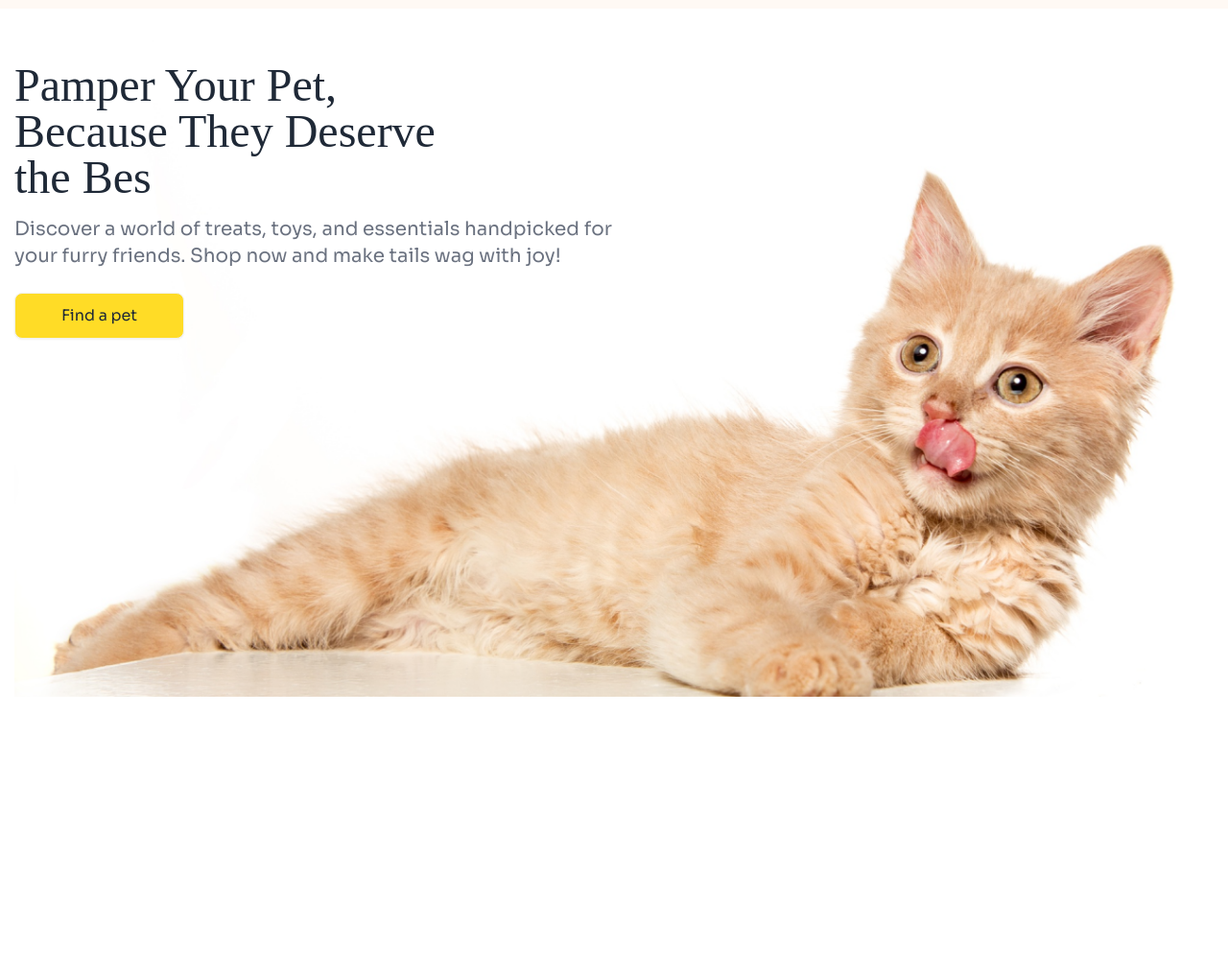
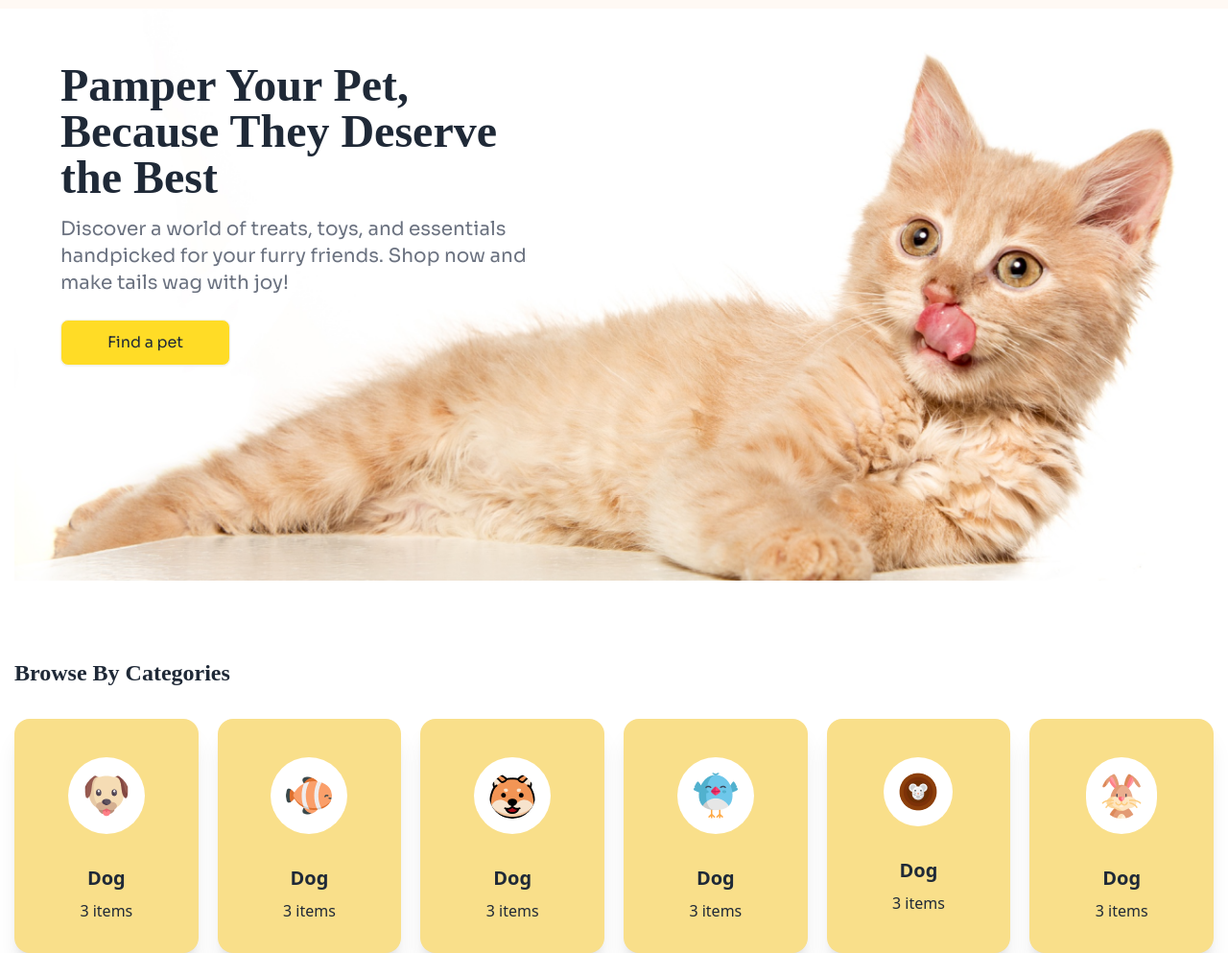
Before and after one commit to ItsMoumita/assignment3-pet-shop, a plain HTML site: page index.html in a window 1280 px wide. Shown: the part 71-1064 px from the top of the page at 96% size. Before the commit the page ends 800 px from the top, so only its background shows below. Drawn offline with nearby package versions, Linux system fonts and the light colour scheme; a web font is replaced by a local one.

Commit message:
added brows card section

```diff
--- a/index.html
+++ b/index.html
@@ -94,24 +94,106 @@
         </section>
       </nav>
 
-      <!-- banner section  -->
+       <!-- Banner Section -->
+        <div class="banner max-w-[1250px] mx-auto mt-14 relative flex flex-col md:flex-row items-start pb-32 md:pb-40 lg:pb-56">
+        <div class="banner-description w-full md:w-1/2 z-10  md:px-12">
+      <h1 class="adlam-display text-3xl lg:text-5xl font-bold mb-4 leading-tight">
+          Pamper Your Pet, <br> Because They Deserve <br> the Best
+      </h1>
+      <p class="sora text-base lg:text-xl text-gray-500 mb-6">
+          Discover a world of treats, toys, and essentials handpicked for your furry friends. Shop now and make tails wag with joy!
+      </p>
+      <button class="btn bg-primary-color px-8 md:px-12 primary-btn text-base sora">
+          Find a pet
+      </button>
+  </div>
 
-      <div class="banner max-w-[1250px] mx-auto mt-14 relative">
-          <div class="banner-description w-3/4 md:w-1/2 z-10">
-            <h1 class="adlam-display text-2xl lg:text-5xl mb-4">Pamper Your Pet, <br> Because They Deserve <br> the Bes</h1>
-            <p class="sora text-base lg:text-xl text-gray-500 mb-6">Discover a world of treats, toys, and essentials handpicked for your furry friends. Shop now and make tails wag with joy!</p>
-            <button class="btn bg-primary-color px-8 md:px-12 primary-btn text-base sora">Find a pet</button>
-          </div>
-          <div class="banner-image absolute -z-10 top-12 mt-24 md:-top-12 md:mt-0">
-            <img src="./c1-assets/cat-big.png" alt="">
-          </div>
-      </div>
+      <!-- Image Section -->
+      <div class="banner-image absolute left-0 bottom-0 w-[98%] md:w-[550px] lg:w-[1250px] -z-10">
+      <img src="./c1-assets/cat-big.png" class="w-full object-contain" alt="Cat Image">
+  </div>
+</div>
+
 
     </header>
 
-    <main>
+    <main class="max-w-[1250px] mx-auto">
 
-    </main>
+      <!-- Card Section  -->
+      <section class="browse mt-20 flex flex-col">
+        <h2 class="text-2xl md:4xl adlam-display font-bold mb-8 md: mb-12">Browse By Categories</h2>
+        <div class="card-container grid grid-cols-2  md:grid-cols-6 gap-5 justify-between">
+
+          <!-- card 1 -->
+            <div class="card bg-[#F9DF8A] shadow-xl">
+                <figure class="px-10 pt-10">
+                    <img src="./c1-assets/dog-cartoon.png" alt="cartoon dog" class="rounded-full bg-white p-4" />
+                </figure>
+                <div class="card-body items-center text-center">
+                    <h3 class="card-title text-xl font-semibold">Dog</h3>
+                    <p class="text-base">3 items</p>
+                </div>
+            </div>
+
+            <!-- card 2 -->
+            <div class="card bg-[#F9DF8A] shadow-xl">
+                <figure class="px-10 pt-10">
+                    <img src="./c1-assets/fish-cartoon.png" alt="cartoon fish red color" class="rounded-full bg-white p-4" />
+                </figure>
+                <div class="card-body items-center text-center">
+                    <h3 class="card-title text-xl font-semibold">Dog</h3>
+                    <p class="text-base">3 items</p>
+                </div>
+            </div>
+
+            <!-- card 3 -->
+            <div class="card bg-[#F9DF8A] shadow-xl">
+                <figure class="px-10 pt-10">
+                    <img src="./c1-assets/cat-cartoon.png" alt="cartoon cat" class="rounded-full bg-white p-4" />
+                </figure>
+                <div class="card-body items-center text-center">
+                    <h3 class="card-title text-xl font-semibold">Dog</h3>
+                    <p class="text-base">3 items</p>
+                </div>
+            </div>
+
+            <!-- card 4 -->
+            <div class="card bg-[#F9DF8A] shadow-xl">
+                <figure class="px-10 pt-10">
+                    <img src="./c1-assets/bird-cartoon.png" alt="cartoon bird" class="rounded-full bg-white p-4" />
+                </figure>
+                <div class="card-body items-center text-center">
+                    <h3 class="card-title text-xl font-semibold">Dog</h3>
+                    <p class="text-base">3 items</p>
+                </div>
+            </div>
+
+            <!-- card 5 -->
+            <div class="card bg-[#F9DF8A] shadow-xl">
+                <figure class="px-10 pt-10">
+                    <img src="./c1-assets/mouse-cartoon.png" alt="cartoon dog" class="rounded-full bg-white p-4" />
+                </figure>
+                <div class="card-body items-center text-center">
+                    <h3 class="card-title text-xl font-semibold">Dog</h3>
+                    <p class="text-base">3 items</p>
+                </div>
+            </div>
+
+            <!-- card 6 -->
+            <div class="card bg-[#F9DF8A] shadow-xl">
+                <figure class="px-10 pt-10">
+                    <img src="./c1-assets/rabbit-cartoon.png" alt="cartoon rabbit" class="rounded-full bg-white p-4" />
+                </figure>
+                <div class="card-body items-center text-center">
+                    <h3 class="card-title text-xl font-semibold">Dog</h3>
+                    <p class="text-base">3 items</p>
+                </div>
+            </div>
+
+        </div>
+    </section>
+
+  </main>
 
     <footer>
 
```
